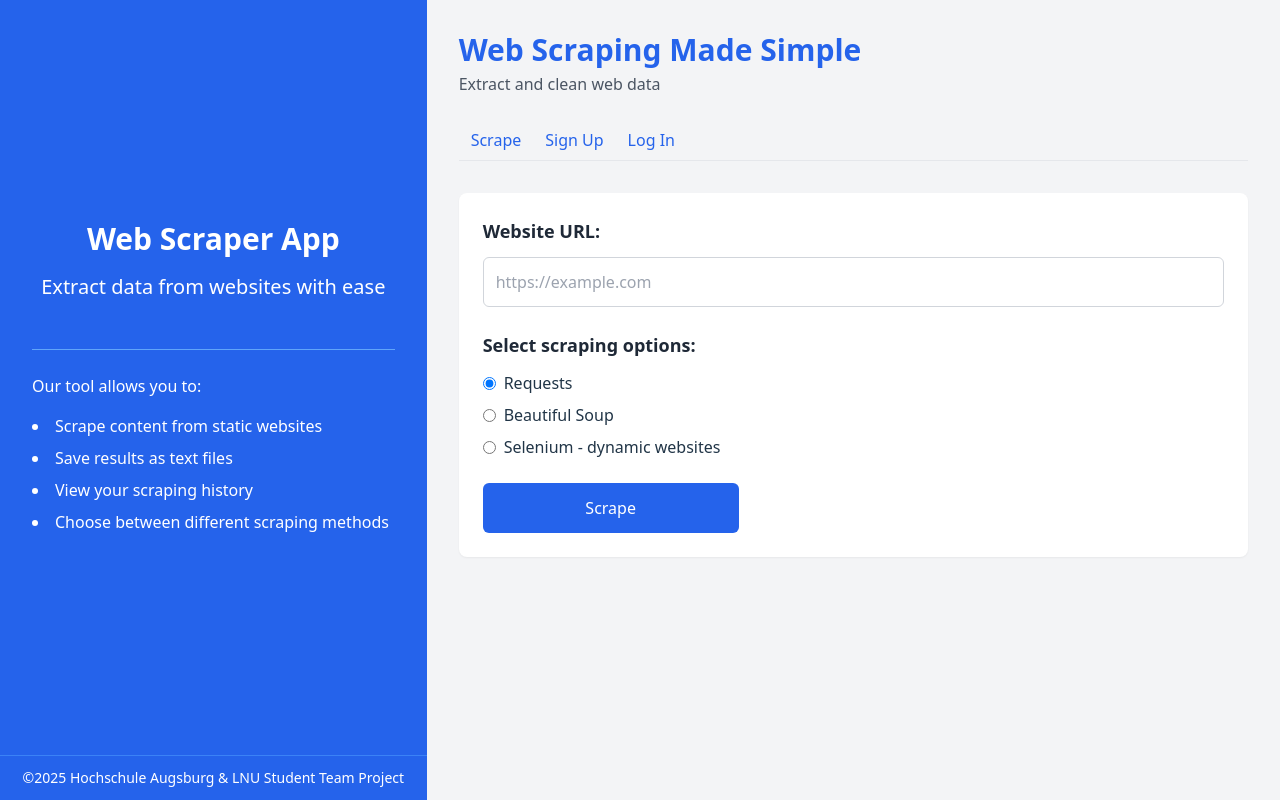
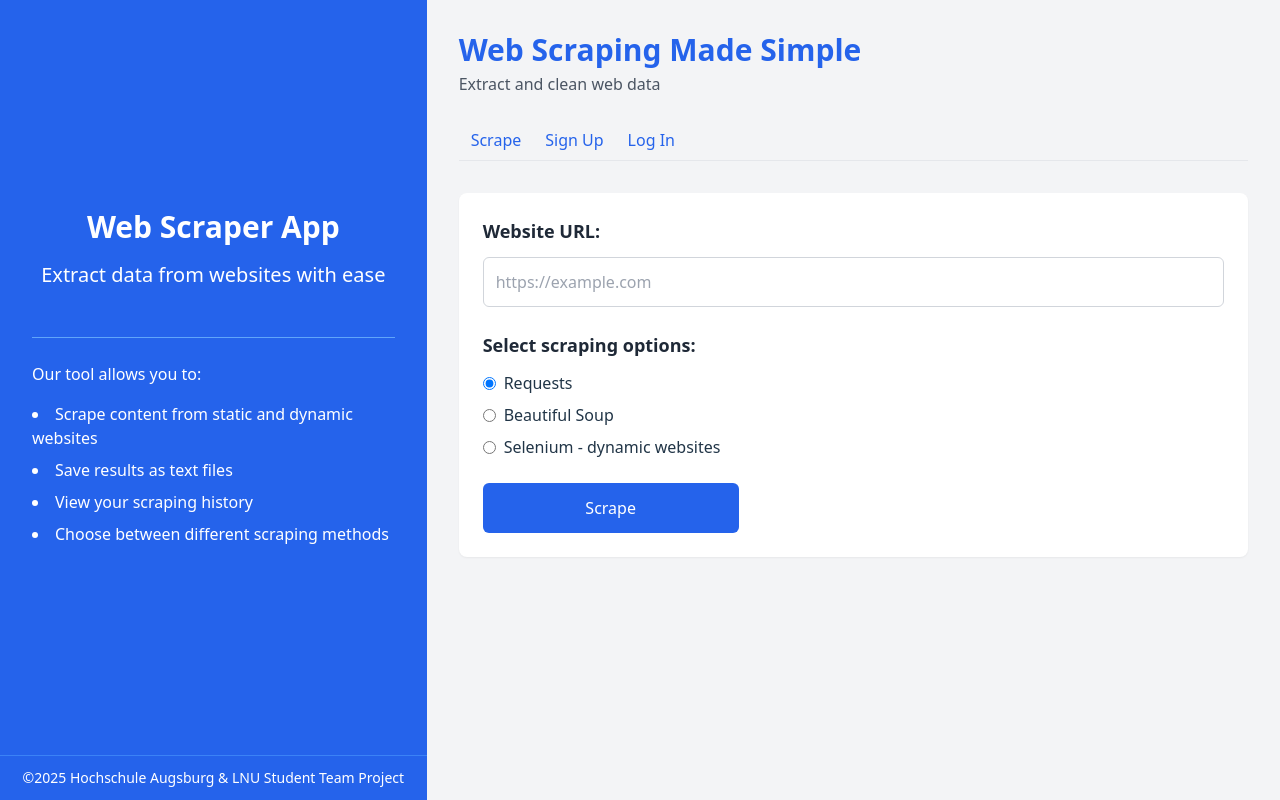
Before and after one commit to mtug812/data-scraping-application, a React (Vite) app in the folder frontend/: page / in a window 1280 px wide. Built offline with nearby package versions, Linux system fonts and the light colour scheme.

Commit message:
updated scrapepage text from <<static>> to <<static and dynamic websites>>

```diff
--- a/frontend/src/pages/ScrapePage.tsx
+++ b/frontend/src/pages/ScrapePage.tsx
@@ -102,7 +102,7 @@ const [companyName, setCompanyName] = useState<string>("");
           <div className="border-t border-blue-400 pt-6 mt-6 w-full">
             <p className="mb-4">Our tool allows you to:</p>
             <ul className="list-disc list-inside space-y-2">
-              <li>Scrape content from static websites</li>
+              <li>Scrape content from static and dynamic websites</li>
               <li>Save results as text files</li>
               <li>View your scraping history</li>
               <li>Choose between different scraping methods</li>
```
